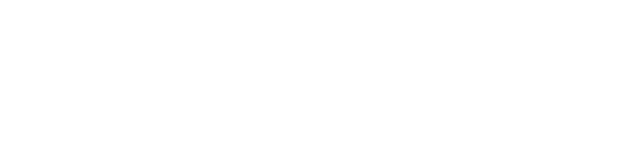
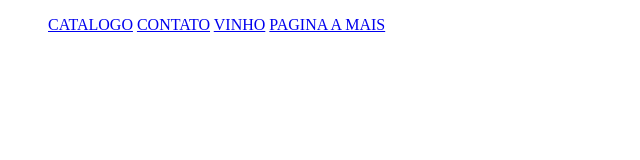
Before and after one commit to mricciotti/CP1-frontend, a plain HTML site: page index.html in a window 1280 px wide. Shown: the whole page, without its empty margins (0-640 px from the left). Drawn offline with Linux system fonts and the light colour scheme.

Commit message:
inserção navbar

```diff
--- a/index.html
+++ b/index.html
@@ -7,6 +7,13 @@
     <link rel="stylesheet" href="src/style/style.css">
 </head>
 <body>
-
+    <nav>
+        <ul>
+            <a href="src/pages/catalogo.html">CATALOGO</a>
+            <a href="src/pages/contato.html">CONTATO</a>
+            <a href="src/pages/vinhos.html">VINHO</a>
+            <a href="src/pages/pagina4.html">PAGINA A MAIS</a>
+        </ul>
+    </nav>
 </body>
 </html>
```
